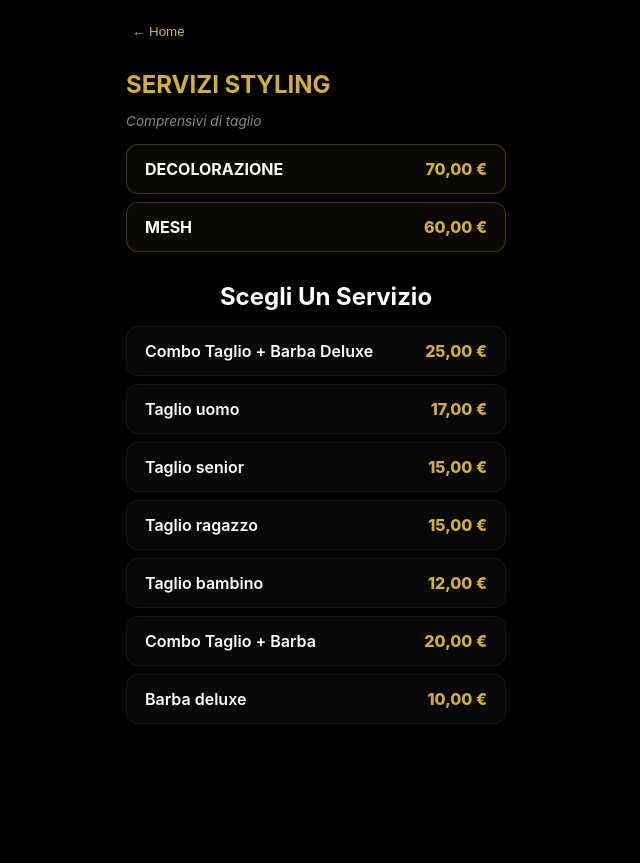
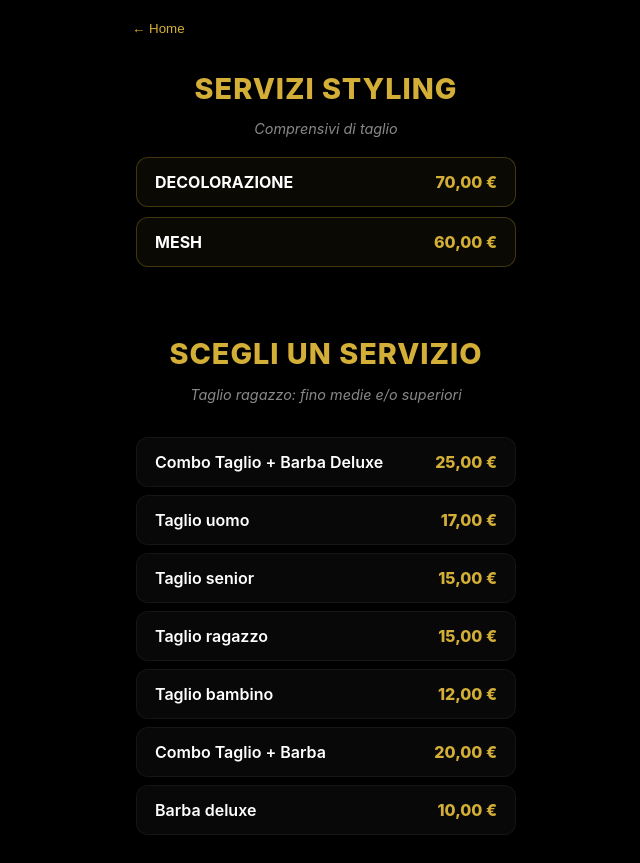
Before and after one commit to giachi32-a11y/donbelndz-barber, a React (Vite) app: page / in a window 1280 px wide. Both pictures are taken after a click on the button "PRENOTA ORA". Shown: the whole page, without its empty margins (314-954 px from the left). Before the commit the page ends 800 px from the top, so only its background shows below. Built offline with nearby package versions, Linux system fonts and the light colour scheme.

Commit message:
Update App.jsx

```diff
--- a/src/App.jsx
+++ b/src/App.jsx
@@ -280,38 +280,43 @@ export default function App() {
             </div>
           } />
 
-          <Route path="/servizi" element={
-  <div style={{width: '100%', maxWidth: '400px', paddingTop: '20px'}}>
-    <button onClick={() => navigate('/')} style={{background:'none', border:'none', color:THEME.gold, marginBottom:'10px'}}>← Home</button>
+         <Route path="/servizi" element={
+  <div style={{width: '100%', maxWidth: '400px', paddingTop: '20px', display: 'flex', flexDirection: 'column', alignItems: 'center'}}>
+    <button onClick={() => navigate('/')} style={{background:'none', border:'none', color:THEME.gold, marginBottom:'10px', alignSelf: 'flex-start'}}>← Home</button>
 
-    {/* NUOVO BLOCCO: SERVIZI STYLING */}
-    <div style={{marginBottom: '30px', textAlign: 'left'}}>
-      <h2 style={{fontWeight:'700', color: THEME.gold, marginBottom: '5px', fontSize: '1.5rem'}}>SERVIZI STYLING</h2>
-      <p style={{fontSize: '0.85rem', color: '#888', marginBottom: '15px', fontStyle: 'italic'}}>Comprensivi di taglio</p>
+    {/* BLOCCO: SERVIZI STYLING */}
+    <div style={{marginBottom: '35px', textAlign: 'center', width: '100%'}}>
+      <h2 style={{fontWeight:'800', color: THEME.gold, marginBottom: '5px', fontSize: '1.8rem', letterSpacing: '1px'}}>SERVIZI STYLING</h2>
+      <p style={{fontSize: '0.9rem', color: '#888', marginBottom: '20px', fontStyle: 'italic'}}>Comprensivi di taglio</p>
       {[
         {n: "Decolorazione", p: "70,00 €"},
         {n: "Mesh", p: "60,00 €"}
       ].map(s => (
         <div key={s.n} onClick={() => { localStorage.setItem('serv', s.n); navigate('/prenota'); }}
-             style={{...styles.serviceCard, border: `1px solid ${THEME.gold}44`, background: 'rgba(212, 175, 55, 0.05)'}}>
+             style={{...styles.serviceCard, border: `1px solid ${THEME.gold}44`, background: 'rgba(212, 175, 55, 0.05)', margin: '0 auto 10px auto'}}>
           <span style={{fontWeight: '700'}}>{s.n.toUpperCase()}</span>
           <span style={{color: THEME.gold, fontWeight: '800'}}>{s.p}</span>
         </div>
       ))}
     </div>
 
-    {/* BLOCCO VECCHI SERVIZI (Invariato come richiesto) */}
-    <h2 style={{textAlign:'center', fontWeight:'700', marginBottom: '15px'}}>Scegli Un Servizio</h2>
-    {servizi.map(s => (
-      <div key={s.n} onClick={() => { localStorage.setItem('serv', s.n); navigate('/prenota'); }} style={styles.serviceCard}>
-        <span style={{fontWeight: '600'}}>{s.n}</span>
-        <span style={{color: THEME.gold, fontWeight: '800'}}>{s.p}</span>
-      </div>
-    ))}
+    {/* TITOLO SERVIZI CLASSICI E NUOVO SOTTOTITOLO */}
+    <div style={{textAlign: 'center', marginBottom: '20px', width: '100%'}}>
+      <h2 style={{fontWeight:'800', color: THEME.gold, marginBottom: '5px', fontSize: '1.8rem', letterSpacing: '1px', textTransform: 'uppercase'}}>Scegli Un Servizio</h2>
+      <p style={{fontSize: '0.9rem', color: '#888', fontStyle: 'italic'}}>Taglio ragazzo: fino medie e/o superiori</p>
+    </div>
 
-    {/* Blocco WhatsApp rimosso come richiesto */}
+    <div style={{width: '100%'}}>
+      {servizi.map(s => (
+        <div key={s.n} onClick={() => { localStorage.setItem('serv', s.n); navigate('/prenota'); }} style={{...styles.serviceCard, margin: '0 auto 8px auto'}}>
+          <span style={{fontWeight: '600'}}>{s.n}</span>
+          <span style={{color: THEME.gold, fontWeight: '800'}}>{s.p}</span>
+        </div>
+      ))}
+    </div>
   </div>
 } />
+
 
 
           <Route path="/prenota" element={
```
